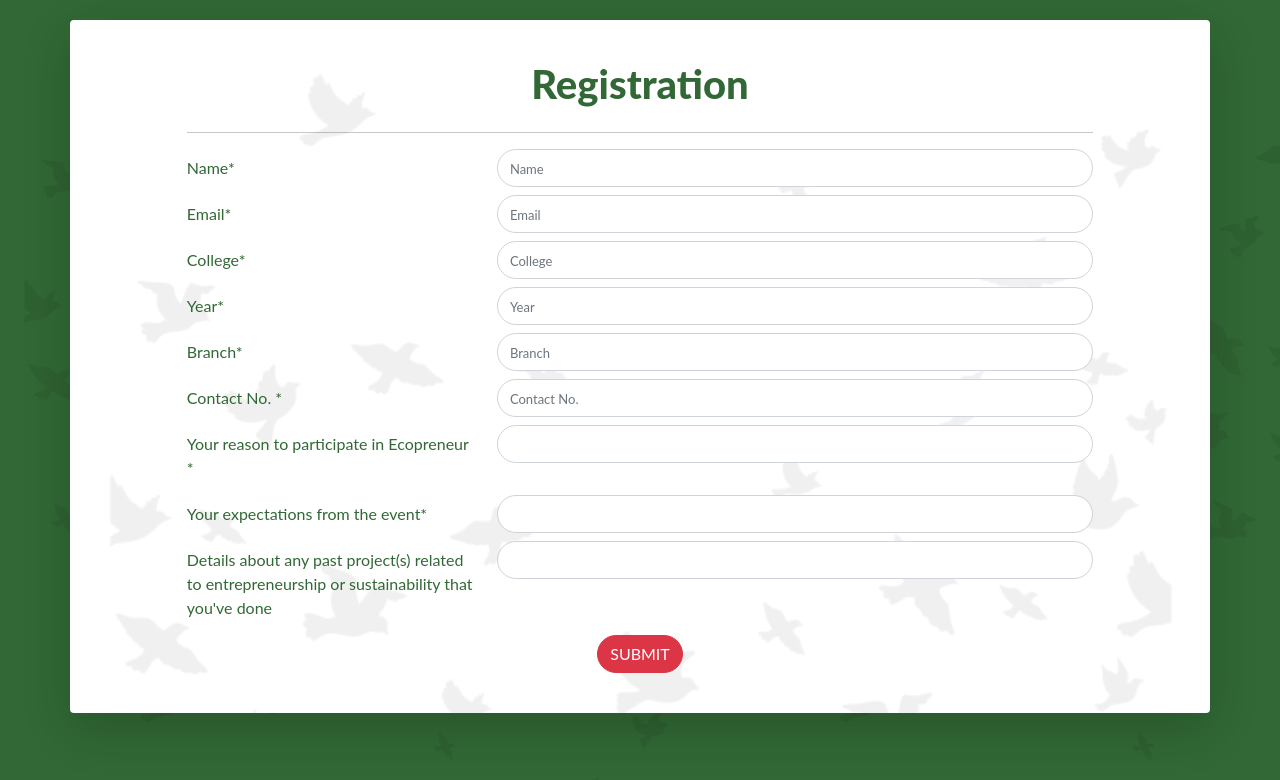
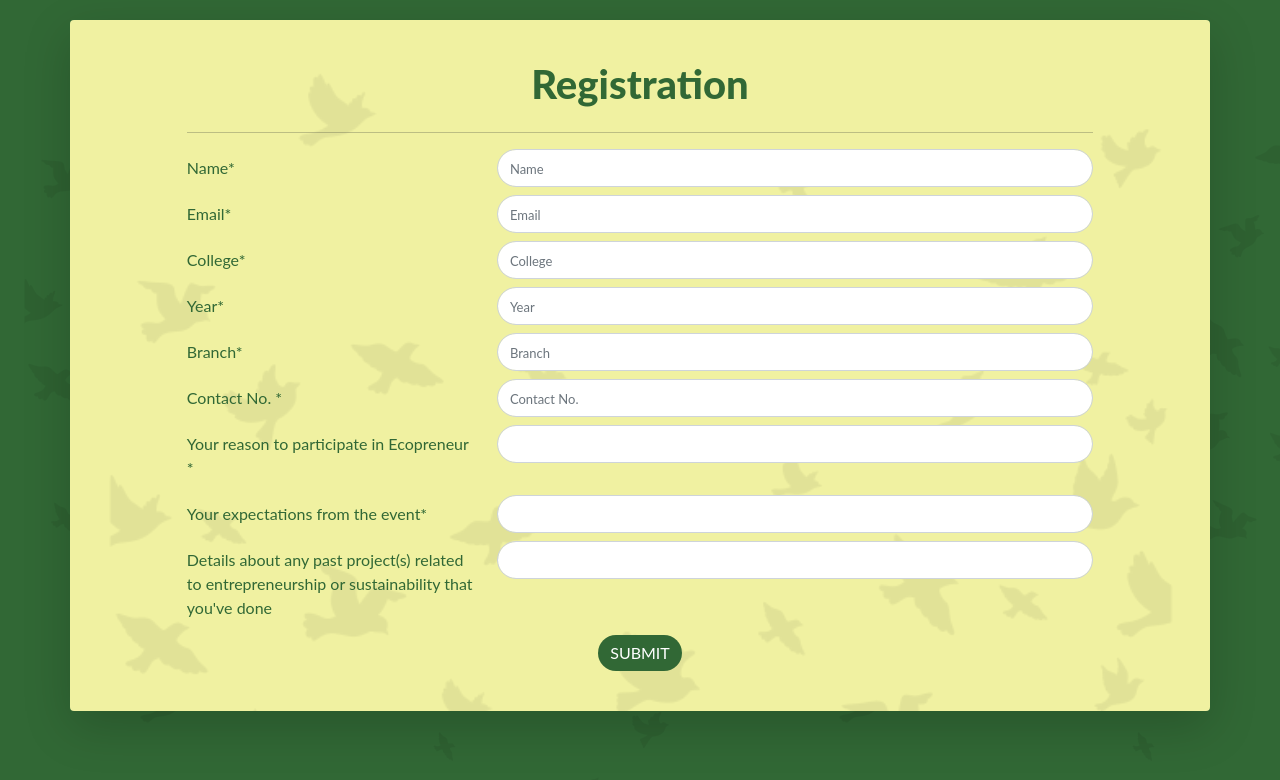
Before and after one commit to DweejaReddy/ECOPRENEUR, a PHP site: page /register.php in a window 1280 px wide. Shown: the top 780 px of the page. Run offline with PHP 8.4, Linux system fonts and the light colour scheme.

Commit message:
Update register.php

```diff
--- a/register.php
+++ b/register.php
@@ -14,7 +14,7 @@
     <link rel = "icon" href = "images/icon.png" type = "image/x-icon">
 </head>
 <body>
-    <div class="container d-flex justify-content-center pt-3 shadow-lg p-3 mb-5 bg-white rounded">
+    <div class="container d-flex justify-content-center pt-3 shadow-lg p-3 mb-5 rounded">
         <div class="row">
             <form class="p-4" method="post" action="store_details.php">
                 <div class="card-heading text-center">
@@ -76,7 +76,7 @@
                     </div>
                 </div>
                 <center>
-                <button class="btn btn-danger rounded-pill align-items-center" type="submit" name="submit_form" value="SUBMIT">SUBMIT</button>
+                <button class="btn btn-danger submit rounded-pill align-items-center" type="submit" name="submit_form" value="SUBMIT">SUBMIT</button>
                 </center>
             </form>
         </div>
```
